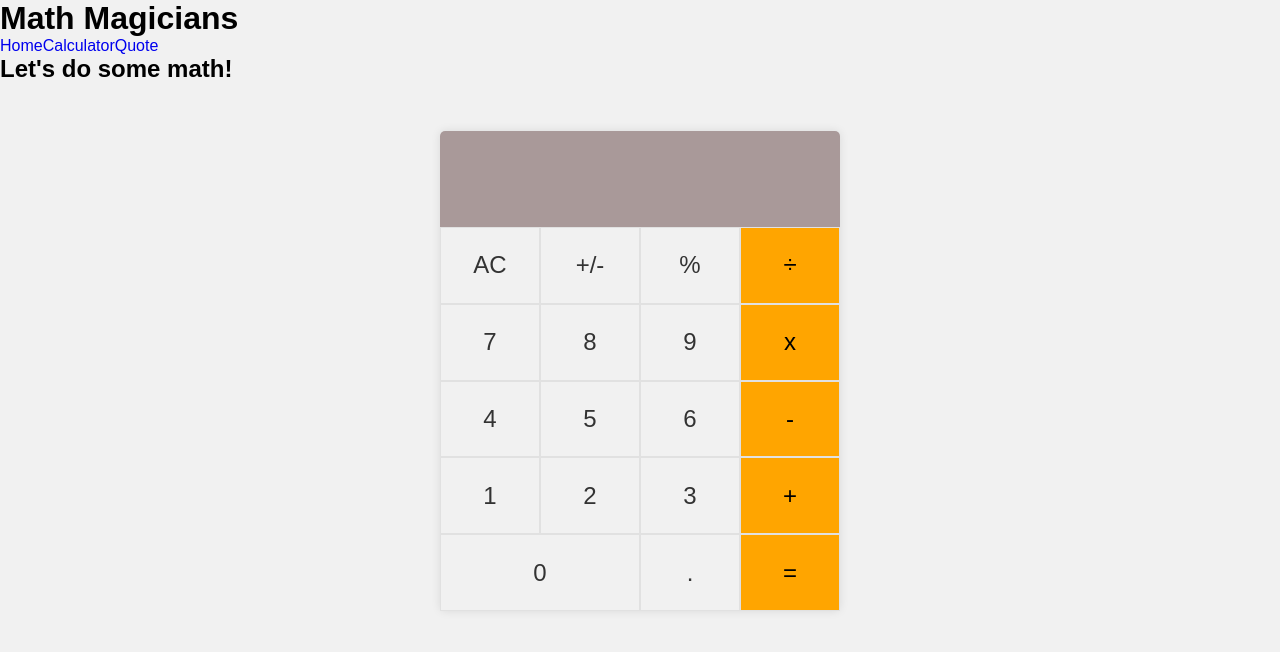
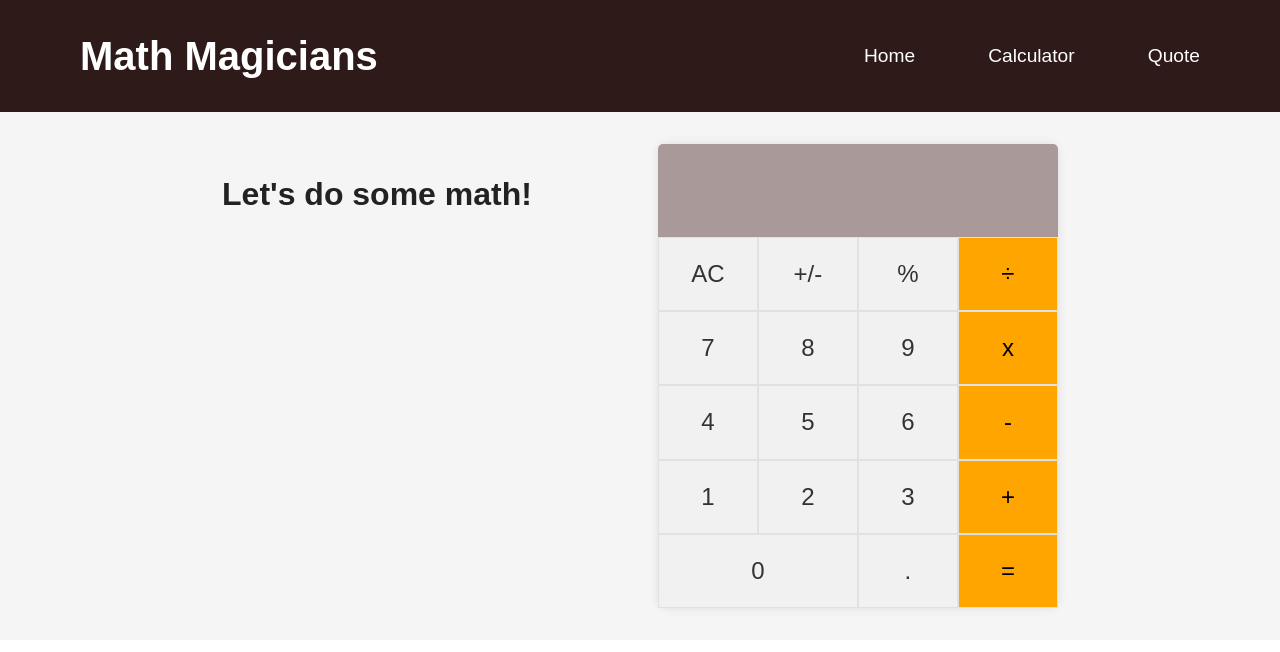
Before and after one commit to robinbenitezmora/math-magician, a React (Create React App) app: page /Calculator in a window 1280 px wide. Shown: the top 652 px of the page. Built offline with nearby package versions, Linux system fonts and the light colour scheme.

Commit message:
Add styles to the complete pages of the project

```diff
--- a/src/App.css
+++ b/src/App.css
@@ -7,8 +7,84 @@
   font-family: Poppins, sans-serif;
 }
 
-body {
-  background: #f1f1f1;
+.navbar {
+  display: flex;
+  flex-direction: row;
+  justify-content: space-between;
+  align-items: center;
+  width: 100%;
+  height: 7rem;
+  padding: 2rem 5rem;
+  background-color: #2f1a1a;
+}
+
+.navbar-title {
+  font-size: 2.5rem;
+  font-weight: 700;
+  color: #fff;
+}
+
+.navbar-links {
+  display: flex;
+  flex-direction: row;
+  justify-content: space-between;
+  align-items: center;
+  width: 30%;
+}
+
+.links {
+  text-align: center;
+  font-size: 1.2rem;
+  font-weight: 500;
+  color: #fff;
+}
+
+.links:hover {
+  transform: scale(1.3);
+  transition: all 0.3s ease-in-out;
+  color: #27e819;
+}
+
+.home-page {
+  /* font-size: 1.5rem;
+  font-weight: 400;
+  line-height: 1.5; */
+  padding: 2rem 5rem;
+}
+
+.home-title {
+  font-size: 3rem;
+  font-weight: 700;
+  color: #2f1a1a;
+}
+
+p {
+  font-size: 1.5rem;
+  font-weight: 400;
+  line-height: 1.5;
+  color: #222;
+  margin: 1rem 0;
+}
+
+.calculator-page {
+  display: flex;
+  flex-direction: row;
+  justify-content: space-evenly;
+  width: 100%;
+  height: auto;
+  padding: 2rem 6rem;
+  background-color: #f5f5f5;
+}
+
+.calculator-title {
+  display: flex;
+  flex-direction: row;
+  justify-content: center;
+  align-items: flex-start;
+  font-size: 2rem;
+  font-weight: 700;
+  color: #222;
+  padding: 2rem 0;
 }
 
 .calculator {
@@ -16,12 +92,11 @@ body {
   flex-direction: column;
   justify-content: center;
   align-items: center;
-  width: 100%;
+  width: 50%;
   max-width: 400px;
   background: #fff;
-  margin: 3rem auto;
-  height: 30rem;
-  border-radius: 5px;
+  height: 29rem;
+  border-radius: 10px;
   box-shadow: 0 0 10px 0 rgb(0 0 0 / 10%);
 }
 
@@ -88,3 +163,13 @@ body {
 .zero {
   width: 50%;
 }
+
+.quote {
+  padding: 8rem;
+}
+
+.quote-title {
+  font-size: 1.5rem;
+  font-weight: 400;
+  line-height: 1.5;
+}
--- a/src/components/Quote.js
+++ b/src/components/Quote.js
@@ -3,7 +3,7 @@ import React from 'react';
 function Quote() {
   return (
     <div className="quote">
-      <h2 className="quote-title">Mathematics is not about numbers, equations, computations, or algorithms: it is about understanding. –William Paul Thurston</h2>
+      <p className="quote-title">Mathematics is not about numbers, equations, computations, or algorithms: it is about understanding. –William Paul Thurston</p>
     </div>
   );
 }
--- a/src/css/calculator.css
+++ /dev/null
@@ -1,19 +0,0 @@
-.calculator-page {
-  display: flex;
-  flex-direction: row;
-  align-items: center;
-  justify-content: center;
-  width: 100%;
-  height: 100vh;
-  padding: 3rem 8rem;
-  background-color: #f5f5f5;
-}
-
-.calculator-title {
-  display: flex;
-  justify-content: center;
-  align-items: center;
-  font-size: 2rem;
-  font-weight: 700;
-  color: #222;
-}
--- a/src/css/navbar.css
+++ /dev/null
@@ -1,30 +0,0 @@
-.navbar {
-  display: flex;
-  flex-direction: row;
-  justify-content: space-between;
-  align-items: center;
-  width: 100%;
-  height: 4rem;
-  padding: 0 1rem;
-}
-
-.navbar-title {
-  font-size: 1.5rem;
-  font-weight: 700;
-  color: #222;
-}
-
-.navbar-links {
-  display: flex;
-  flex-direction: row;
-  justify-content: space-between;
-  align-items: center;
-  width: 40%;
-}
-
-.links {
-  text-align: center;
-  font-size: 1.2rem;
-  font-weight: 500;
-  color:  rgb(64, 38, 228);
-}
```
Also changed, not shown: src/css/quote.css (deleted, +0 -9 lines), src/css/app.css (deleted), src/css/home.css (deleted).
